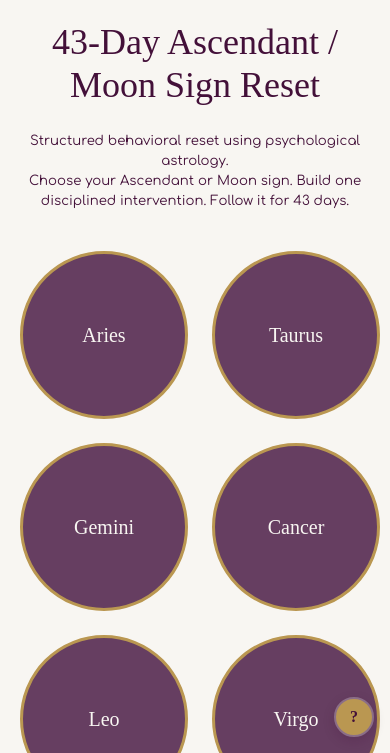
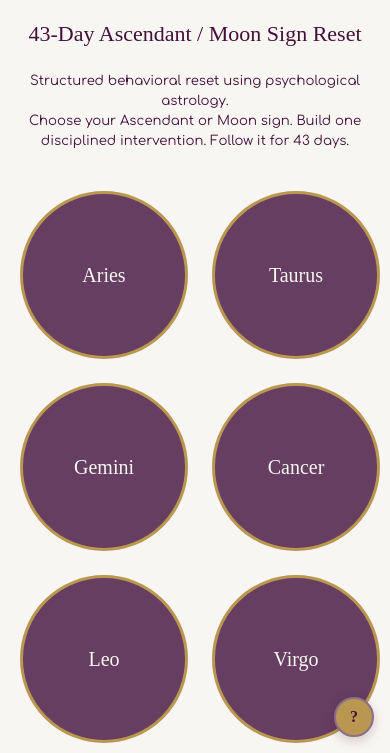
Before and after one commit to Saumya024/life-of-lotus-site, a website: page reset-now.html in a window 390 px wide. Shown: the part 91-844 px from the top of the page. Drawn offline with Linux system fonts and the light colour scheme; a web font is replaced by a local one.

Commit message:
Fix Reset page h1 size to match Insights/Healing (text-h2)
Made-with: Cursor

```diff
--- a/reset-now.html
+++ b/reset-now.html
@@ -54,7 +54,8 @@
       margin: 0 auto;
     }
     .ascendant-reset-page h1 {
-      font-size: 48px;
+      font-size: var(--text-h2);
+      line-height: 1.2;
       margin-bottom: 32px;
       color: var(--primary);
     }
@@ -121,7 +122,8 @@
         padding: 32px 20px 64px;
       }
       .ascendant-reset-page h1 {
-        font-size: 36px;
+        font-size: clamp(22px, 5.2vw, 28px);
+        line-height: 1.2;
         margin-bottom: 24px;
       }
       .ascendant-reset-subtext {
```
